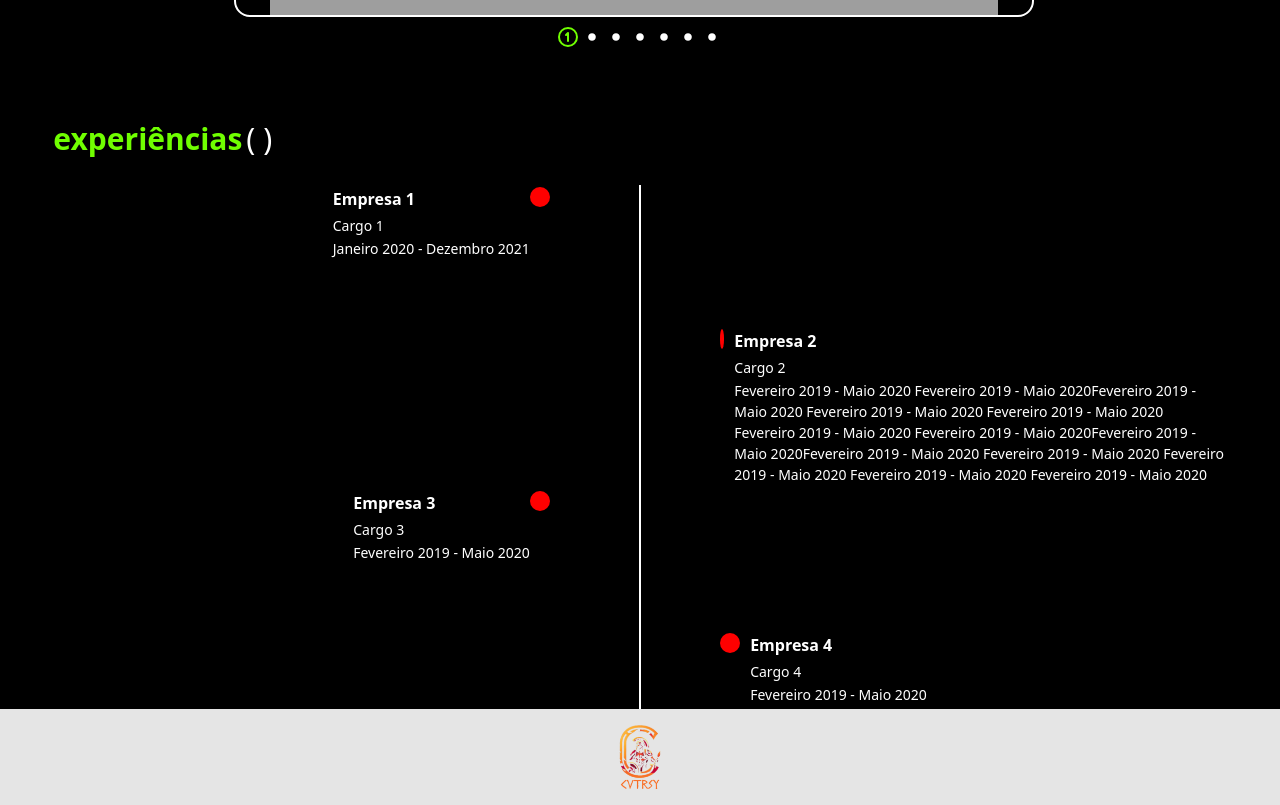
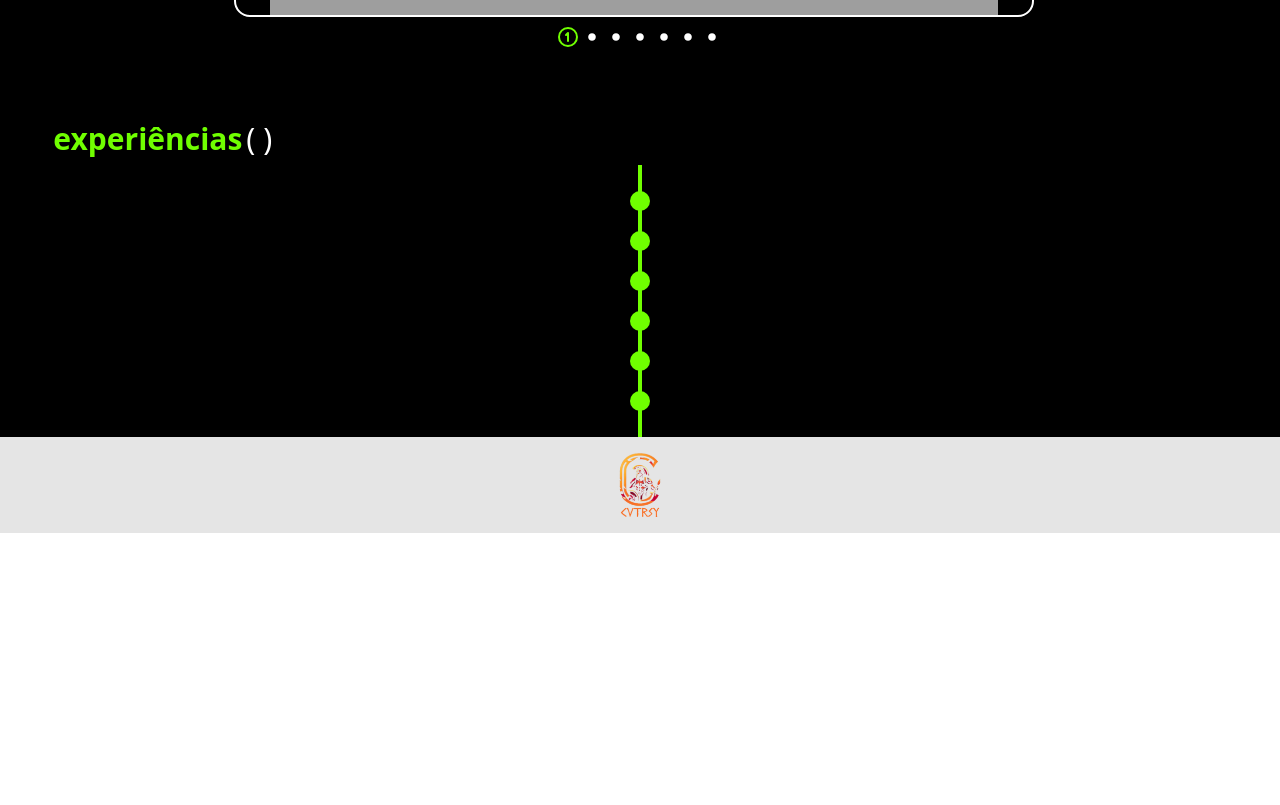
Before and after one commit to vieiran55/portifolio, a React (Create React App) app: page / in a window 1280 px wide. Shown: the part 1815-2620 px from the top of the page. After the commit the page ends 2348 px from the top, so only its background shows below. Built offline with nearby package versions, Linux system fonts and the light colour scheme; grey boxes are pictures that could not be loaded; what tw-elements would draw is missing.

Commit message:
experiencias finalizadas

```diff
--- a/src/componentes/Empresas/EmpresasItens/EmpresasItens.module.scss
+++ b/src/componentes/Empresas/EmpresasItens/EmpresasItens.module.scss
@@ -1,56 +1,115 @@
 @import "../../../styles/variaveis";
 @import "../../../styles/breakpoints";
 
-@import url('https://fonts.googleapis.com/css2?family=Roboto:wght@700&display=swap');
-@import url("https://fonts.googleapis.com/css2?family=Michroma&display=swap");
-
 .empresasItens {
-  position: relative;
+  @apply relative flex items-center justify-center h-full;
 }
 
 .linha__vertical {
-  position: absolute;
-  top: 0;
-  left: 50%;
-  transform: translateX(-50%);
-  width: 2px;
-  height: 100%;
-  background-color: white; /* Cor da linha vertical */
+@apply absolute w-1 h-full bg-verdeLoud left-1/2 transform -translate-x-1/2;
 }
 
 .experiencia__list {
-  display: flex;
-  justify-content: space-between;
-  align-items: flex-start;
-  flex-wrap: wrap;
-  margin-top: 20px;
+@apply flex flex-col justify-around items-center p-4;
 }
 
 .experiencia__item {
-  display: flex;
-  align-items: flex-start;
-  margin: 2px;
-  width: 43%;
-  height: 40%;
+  @apply flex items-center m-5 relative;
+}
+
+.circulo {
+  @apply w-[20px] h-[20px] rounded-full bg-verdeLoud cursor-pointer transition duration-300 absolute left-1/2 translate-x-[-50%] z-10;
+}
+
+.conteudo {
+  @apply hidden;
+}
+
+.conteudo__vazio {
+  @apply hidden;
+}
+
+.descricao{
+  @apply hidden;
+  @media screen and (min-width: $tablet) {
+    @apply block;
+  }
+}
+
+.conteudo__esquerda {
+  @apply text-center mr-3;
+}
+
+.conteudo__direita {
+  @apply text-center ml-3;
 }
 
 .esquerda {
-  flex-direction: row-reverse;
+  @apply justify-start w-[300px];
+  @media screen and (min-width: $tablet) {
+    @apply w-[400px];
+  }
 }
 
 .direita {
-  flex-direction: row;
-  margin-top: 9rem;
+  @apply justify-end w-[300px];
+  @media screen and (min-width: $tablet) {
+    @apply w-[400px];
+  }
 }
 
-.circulo {
-  width: 20px;
-  height: 20px;
-  border-radius: 50%;
-  background-color: red; /* Cor do círculo */
-  margin-right: 10px;
+.ativa .circulo {
+  @apply text-black;
 }
 
-.conteudo {
-  color: white; /* Cor do conteúdo (empresa, cargo, período) */
+.estrela{
+  @apply h-5 w-5;
 }
+
+.ativa .conteudo {
+  @apply flex flex-col w-1/2 text-center ;
+}
+
+.esquerda .teste {
+  @apply flex flex-row w-full;
+}
+
+.direita .teste {
+  @apply flex flex-row-reverse w-full;
+}
+
+.esquerda .dentro{
+  @apply bg-purple-600 mr-4 p-4 rounded-lg text-white;
+}
+
+.esquerda .dentro::after{
+  content: "";
+  width: 0;
+  height: 0;
+  position: absolute;
+  border-left: 20px solid transparent;
+  border-right: 20px solid transparent;
+  border-top: 20px solid rgb(147 51 234 / var(--tw-bg-opacity));
+  bottom: -20px;
+  top: 50%;
+  right: 50%;
+  @apply rotate-[270deg];
+}
+
+.direita .dentro{
+  @apply bg-purple-600 ml-4 p-4 rounded-lg text-white ;
+}
+
+.direita .dentro::after{
+  content: "";
+  width: 0;
+  height: 0;
+  position: absolute;
+  border-left: 20px solid transparent;
+  border-right: 20px solid transparent;
+  border-top: 20px solid rgb(147 51 234 / var(--tw-bg-opacity));
+  bottom: -20px;
+  top: 50%;
+  left: 50%;
+  @apply rotate-90;
+}
--- a/src/componentes/Empresas/EmpresasItens/index.tsx
+++ b/src/componentes/Empresas/EmpresasItens/index.tsx
@@ -1,9 +1,13 @@
+import { useState } from "react";
+import classNames from "classnames";
 import estilos from "./EmpresasItens.module.scss";
+import { MdStarBorderPurple500 } from "react-icons/md";
 
 interface Experiencia {
   empresa: string;
   cargo: string;
   periodo: string;
+  descricao: string;
 }
 
 interface Props {
@@ -11,22 +15,61 @@ interface Props {
 }
 
 export default function EmpresasItens({ experiencias }: Props) {
+  // Armazena os índices das experiências ativas
+  const [experienciasAtivas, setExperienciasAtivas] = useState<number[]>([]);
+
+  // Função para alternar a ativação de uma experiência
+  const toggleExperiencia = (index: number) => {
+    setExperienciasAtivas((prevState) => {
+      // Se o índice já estiver ativo, remove-o da lista de ativos
+      if (prevState.includes(index)) {
+        return prevState.filter((i) => i !== index);
+      } else {
+        // Caso contrário, adiciona-o à lista de ativos
+        return [...prevState, index];
+      }
+    });
+  };
+
   return (
     <div className={estilos.empresasItens}>
       <div className={estilos.linha__vertical}></div>
       <div className={estilos.experiencia__list}>
+        {/* Mapeia as experiências e renderiza cada uma */}
         {experiencias.map((experiencia, index) => (
           <div
-            className={`${estilos.experiencia__item} ${
-              index % 2 === 0 ? estilos.esquerda : estilos.direita
-            }`}
+            className={classNames(estilos.experiencia__item, {
+              // Aplica a classe 'esquerda' se o índice for par
+              [estilos.esquerda]: index % 2 === 0,
+              // Aplica a classe 'direita' se o índice for ímpar
+              [estilos.direita]: index % 2 !== 0,
+              // Aplica a classe 'ativa' se o índice estiver na lista de ativos
+              [estilos.ativa]: experienciasAtivas.includes(index)
+            })}
             key={index}
           >
-            <div className={estilos.circulo}></div>
-            <div className={estilos.conteudo}>
-              <h3>{experiencia.empresa}</h3>
-              <p>{experiencia.cargo}</p>
-              <p>{experiencia.periodo}</p>
+            <div
+              className={estilos.circulo}
+              onClick={() => toggleExperiencia(index)}
+            >
+              {/* Renderiza o ícone apenas se a experiência estiver ativa */}
+              {experienciasAtivas.includes(index) && (
+                <MdStarBorderPurple500 size={20} />
+              )}
+            </div>
+            <div className={estilos.teste}>
+              <div className={estilos.conteudo}>
+                {/* Renderiza o conteúdo da experiência apenas se estiver ativa */}
+                {experienciasAtivas.includes(index) && (
+                  <div className={estilos.dentro}>
+                    <h3>{experiencia.empresa}</h3>
+                    <p>{experiencia.cargo}</p>
+                    <p>{experiencia.periodo}</p>
+                    <p className={estilos.descricao}>{experiencia.descricao}</p>
+                  </div>
+                )}
+              </div>
+              <div></div>
             </div>
           </div>
         ))}
--- a/src/componentes/Empresas/index.tsx
+++ b/src/componentes/Empresas/index.tsx
@@ -7,22 +7,38 @@ export default function Empresas() {
     {
       empresa: "Empresa 1",
       cargo: "Cargo 1",
-      periodo: "Janeiro 2020 - Dezembro 2021",
+      periodo: "Jan/20 - Dez/21",
+      descricao: "Dero 2020 - Dezembro 2021 Janeiro 2020 - Dezembro 2021 Janeiro 2020 - Dezembro 2021 Janeiro 2020 - Dezembro 2021 Janeiro 2020 - Dezembro 2021"
     },
     {
       empresa: "Empresa 2",
       cargo: "Cargo 2",
-      periodo: "Fevereiro 2019 - Maio 2020 Fevereiro 2019 - Maio 2020Fevereiro 2019 - Maio 2020 Fevereiro 2019 - Maio 2020 Fevereiro 2019 - Maio 2020 Fevereiro 2019 - Maio 2020 Fevereiro 2019 - Maio 2020Fevereiro 2019 - Maio 2020Fevereiro 2019 - Maio 2020 Fevereiro 2019 - Maio 2020 Fevereiro 2019 - Maio 2020 Fevereiro 2019 - Maio 2020 Fevereiro 2019 - Maio 2020",
+      periodo: "Jan/20 - Dez/21",
+      descricao: "Dero 2020 - Dezembro 2021 Janeiro 2020 - Dezembro 2021 Janeiro 2020 - Dezembro 2021 Janeiro 2020 - Dezembro 2021 Janeiro 2020 - Dezembro 2021"
     },
     {
       empresa: "Empresa 3",
       cargo: "Cargo 3",
-      periodo: "Fevereiro 2019 - Maio 2020",
+      periodo: "Jan/20 - Dez/21",
+      descricao: "Dero 2020 - Dezembro 2021 Janeiro 2020 - Dezembro 2021 Janeiro 2020 - Dezembro 2021 Janeiro 2020 - Dezembro 2021 Janeiro 2020 - Dezembro 2021"
     },
     {
       empresa: "Empresa 4",
       cargo: "Cargo 4",
-      periodo: "Fevereiro 2019 - Maio 2020",
+      periodo: "Jan/20 - Dez/21",
+      descricao: "Dero 2020 - Dezembro 2021 Janeiro 2020 - Dezembro 2021 Janeiro 2020 - Dezembro 2021 Janeiro 2020 - Dezembro 2021 Janeiro 2020 - Dezembro 2021"
+    },
+    {
+      empresa: "Empresa 5",
+      cargo: "Cargo 5",
+      periodo: "Jan/20 - Dez/21",
+      descricao: "Dero 2020 - Dezembro 2021 Janeiro 2020 - Dezembro 2021 Janeiro 2020 - Dezembro 2021 Janeiro 2020 - Dezembro 2021 Janeiro 2020 - Dezembro 2021"
+    },
+    {
+      empresa: "Empresa 6",
+      cargo: "Cargo 6",
+      periodo: "Jan/20 - Dez/21",
+      descricao: "Dero 2020 - Dezembro 2021 Janeiro 2020 - Dezembro 2021 Janeiro 2020 - Dezembro 2021 Janeiro 2020 - Dezembro 2021 Janeiro 2020 - Dezembro 2021"
     },
     // Adicione mais objetos de experiência, se necessário
   ];
```
